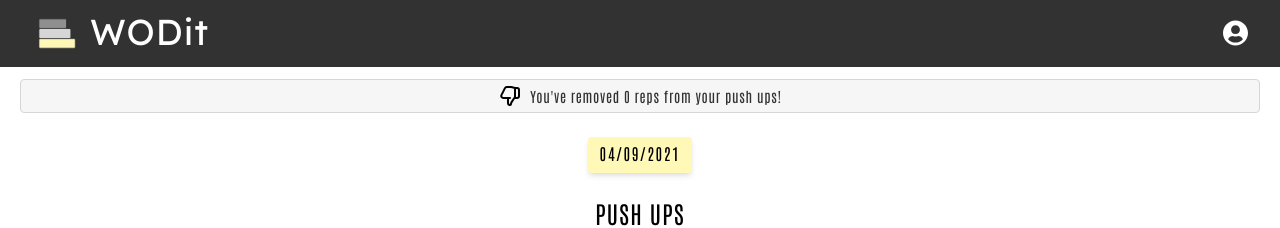
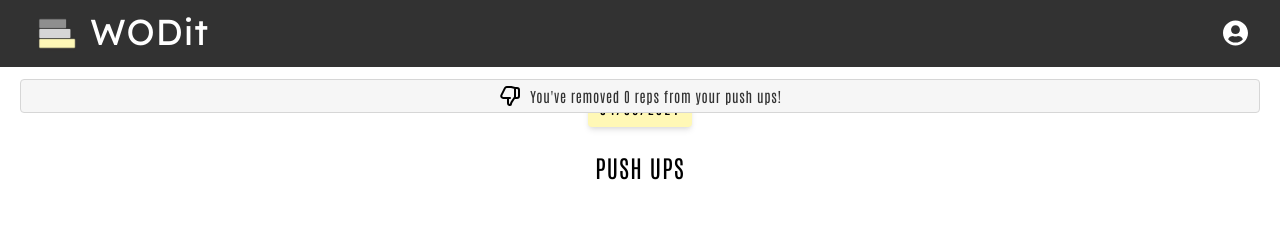
Before and after one commit to irahrosete/wodit, a React (Create React App) app in the folder client/: page / in a window 1280 px wide. Both pictures are taken after a click on the button "REMOVE". Shown: the top 228 px of the page. Built offline with nearby package versions, Linux system fonts and the light colour scheme.

Commit message:
add z-index to menu dropdown and alerts

```diff
--- a/client/src/components/Alert.jsx
+++ b/client/src/components/Alert.jsx
@@ -2,7 +2,7 @@ import React from 'react'
 
 const Alert = ({ icon, message }) => {
   return (
-    <div className='flex p-1 my-3 mx-5 justify-center bg-wodGray border rounded border-wodDarkGray'>
+    <div className='flex p-1 my-3 mx-5 justify-center bg-wodGray border rounded border-wodDarkGray absolute inset-x-0 z-20'>
       {icon}
       <p className='font-body tracking-wider text-wodBlack text-sm flex items-center pl-2'>
         {message}
--- a/client/src/components/DatePick.jsx
+++ b/client/src/components/DatePick.jsx
@@ -22,7 +22,7 @@ const DatePick = ({ exercise, setExercise }) => {
   }
 
   return (
-    <div className='flex justify-center m-6'>
+    <div className='flex justify-center m-6 relative z-10'>
       <DatePicker
         selected={date}
         onChange={handleDateChange}
--- a/client/src/components/EditExercise.jsx
+++ b/client/src/components/EditExercise.jsx
@@ -10,7 +10,7 @@ import thumbdown from '../img/thumb-down'
 
 const EditExercise = () => {
   const [exercise, setExercise] = useState({
-    username: '',
+    email: '',
     activity: '',
     rep: 0,
     date: new Date(),
--- a/client/src/components/Menu.jsx
+++ b/client/src/components/Menu.jsx
@@ -9,7 +9,7 @@ const Menu = ({ isOpen, setIsOpen }) => {
   }
 
   return (
-    <div>
+    <div className='fixed inset-x-0 z-50'>
       {isOpen && (
         <div className='bg-wodBlack bg-opacity-80 py-2'>
           <Link to='/login' onClick={handleClick}>
```
